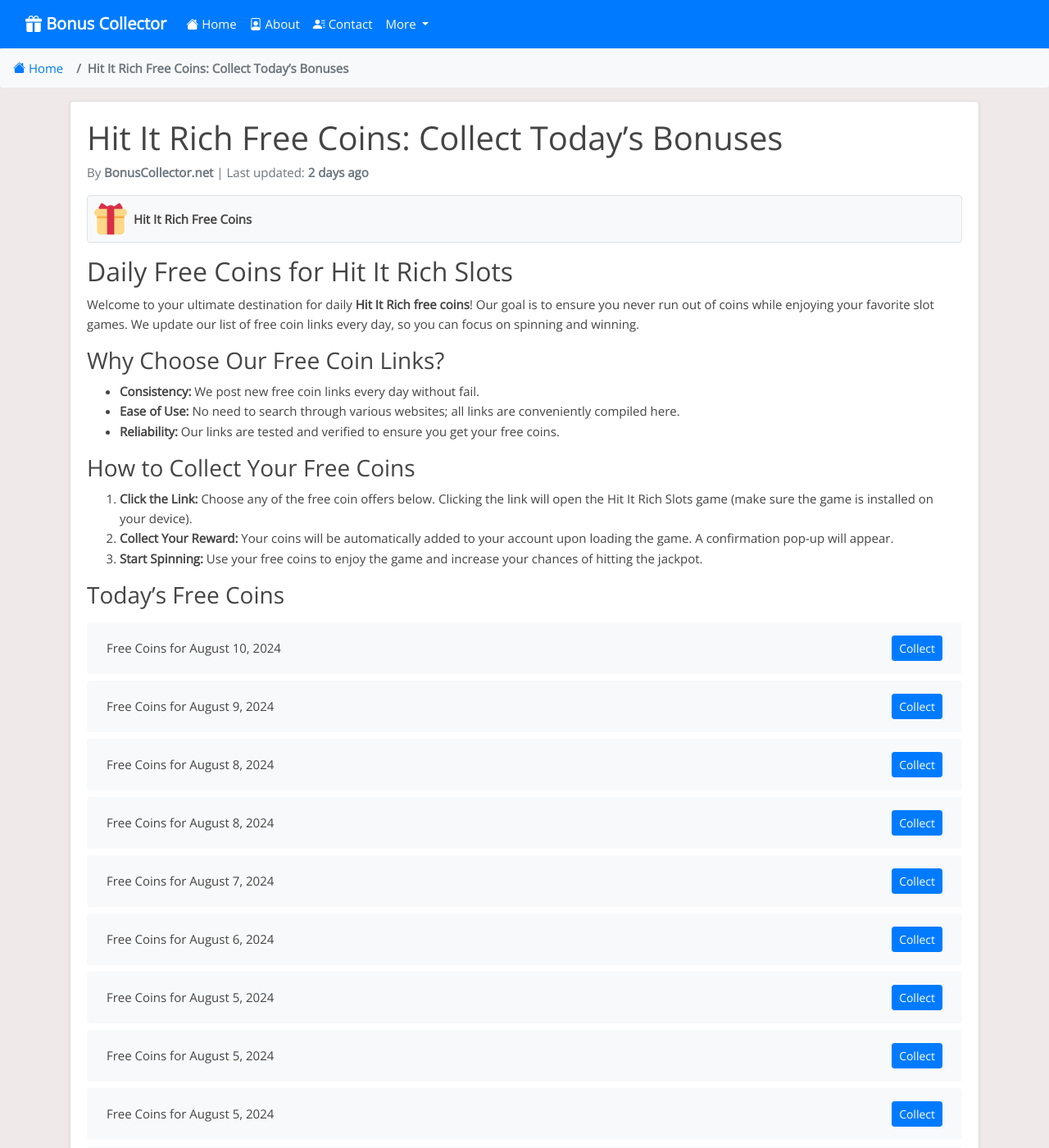
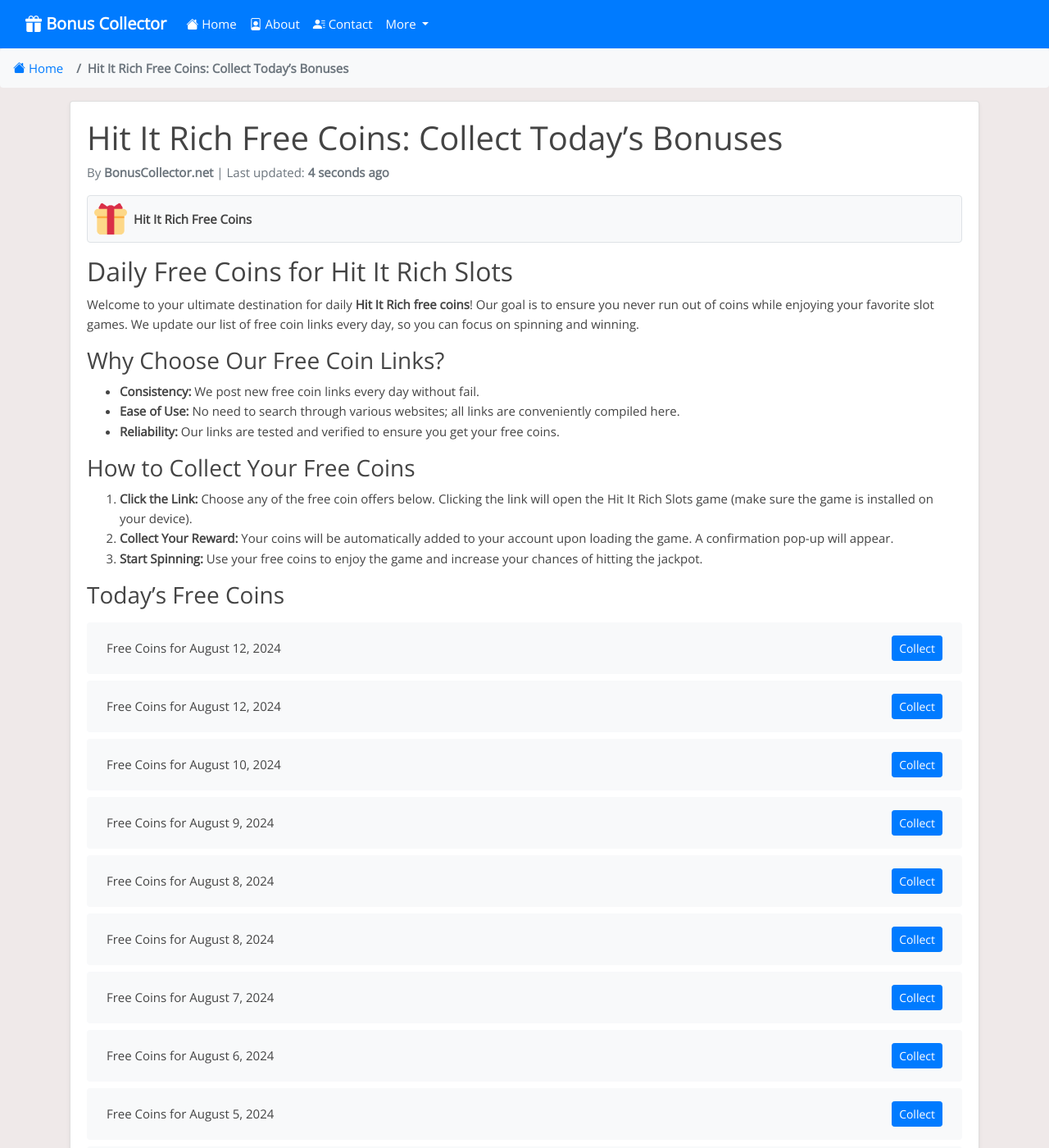
Before and after one commit to Prollad99/bs-net, a Jekyll site: the page built from _posts/2024-06-29-hit-it-rich.md, in a window 1280 px wide and 1400 px high. Shown: the whole window at 82% size. Built offline with Jekyll 4.4.1, drawn with Linux system fonts in a browser that asks for light colours; nearby versions of some CDN libraries; comment, search, counter and statistics services are not loaded; some of the changed text lies outside the part shown.

Commit message:
Update hit-it-rich reward links and last modified date

```diff
--- a/_data/include_files.yml
+++ b/_data/include_files.yml
@@ -17,7 +17,7 @@
   last_modified: 2024-08-12 03:11:31
 
 hit-it-rich.html:
-  last_modified: 2024-08-10 03:35:30
+  last_modified: 2024-08-12 03:36:09
 
 crazy-fox.html:
   last_modified: 2024-08-11 11:08:12
--- a/_includes/hit-it-rich.html
+++ b/_includes/hit-it-rich.html
@@ -1,4 +1,12 @@
 <ul class="list-group mt-3 mb-4">
+  <li class="list-group-item d-flex justify-content-between align-items-center">
+    <span>Free Coins for August 12, 2024</span>
+    <a href="https://zynga.social/72kd" class="btn btn-primary btn-sm">Collect</a>
+  </li>
+  <li class="list-group-item d-flex justify-content-between align-items-center">
+    <span>Free Coins for August 12, 2024</span>
+    <a href="https://zynga.social/4d08ec" class="btn btn-primary btn-sm">Collect</a>
+  </li>
   <li class="list-group-item d-flex justify-content-between align-items-center">
     <span>Free Coins for August 10, 2024</span>
     <a href="https://zynga.social/vql1" class="btn btn-primary btn-sm">Collect</a>
@@ -391,12 +399,4 @@
     <span>Free Coins for August 3, 2024</span>
     <a href="https://zynga.social/bb5e34" class="btn btn-primary btn-sm">Collect</a>
   </li>
-  <li class="list-group-item d-flex justify-content-between align-items-center">
-    <span>Free Coins for August 3, 2024</span>
-    <a href="https://zynga.social/12bd" class="btn btn-primary btn-sm">Collect</a>
-  </li>
-  <li class="list-group-item d-flex justify-content-between align-items-center">
-    <span>Free Coins for August 3, 2024</span>
-    <a href="https://zynga.social/cuzj" class="btn btn-primary btn-sm">Collect</a>
-  </li>
 </ul>
```
Also changed, not shown: links-json/hit-it-rich.json (+8 -8 lines).
